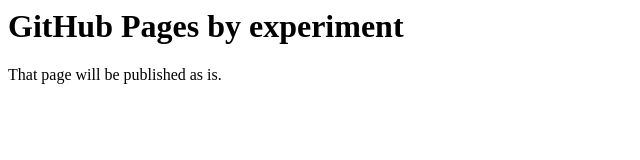
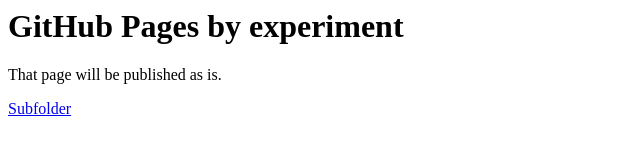
Before and after one commit to irnc/github-pages-by-experiment, a plain HTML site: page index.html in a window 1280 px wide. Shown: the full height of the page, 0-640 px from the left. Drawn offline with Linux system fonts and the light colour scheme.

Commit message:
Add subfolder and link to it

```diff
--- a/index.html
+++ b/index.html
@@ -2,5 +2,6 @@
   <body>
     <h1>GitHub Pages by experiment</h1>
     <p>That page will be published as is.</p>
+    <p><a href="sub/">Subfolder</a></p>
   </body>
 </html>
```
Also changed, not shown: sub/index.html (added, +1 -0 lines).
